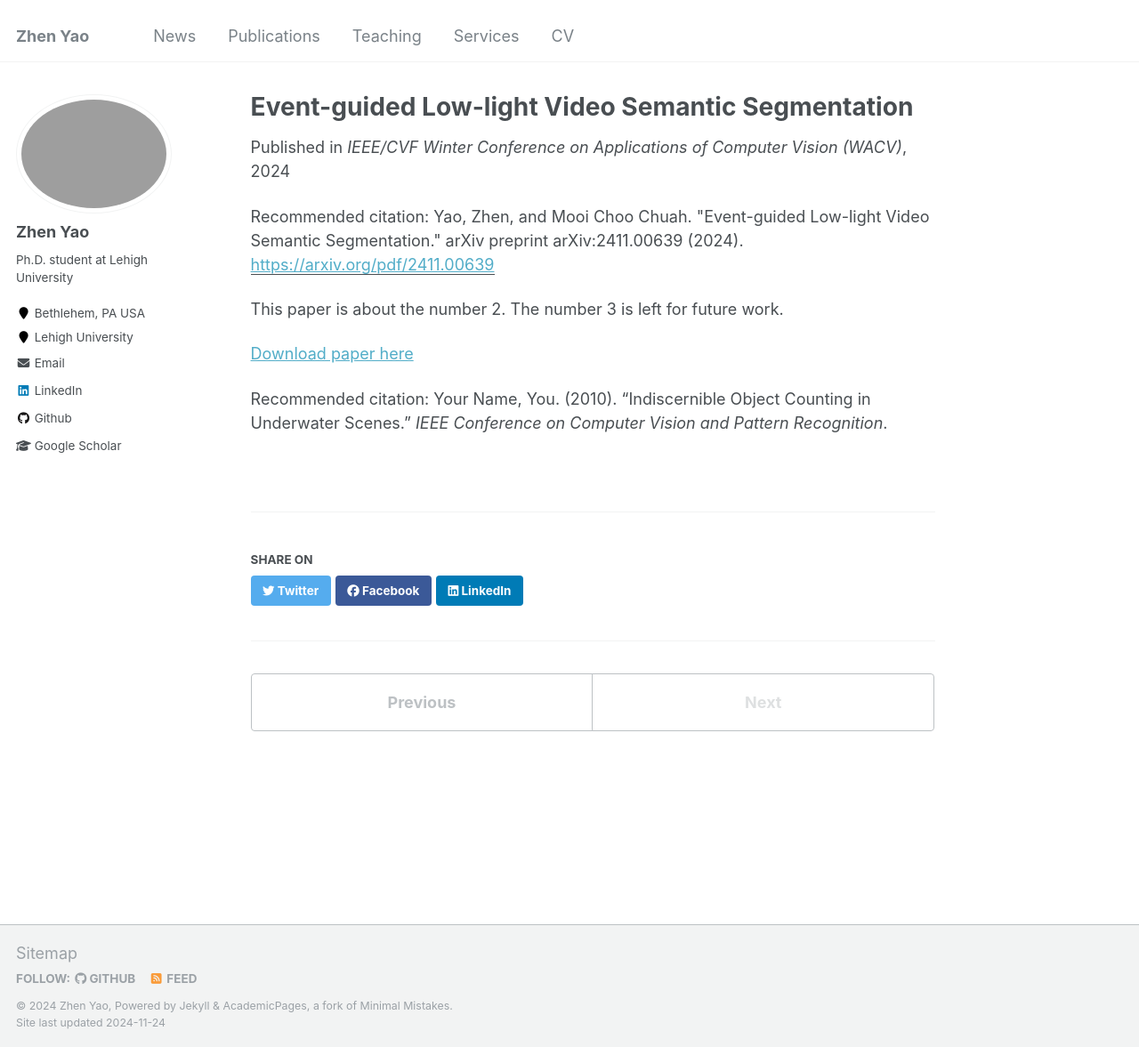
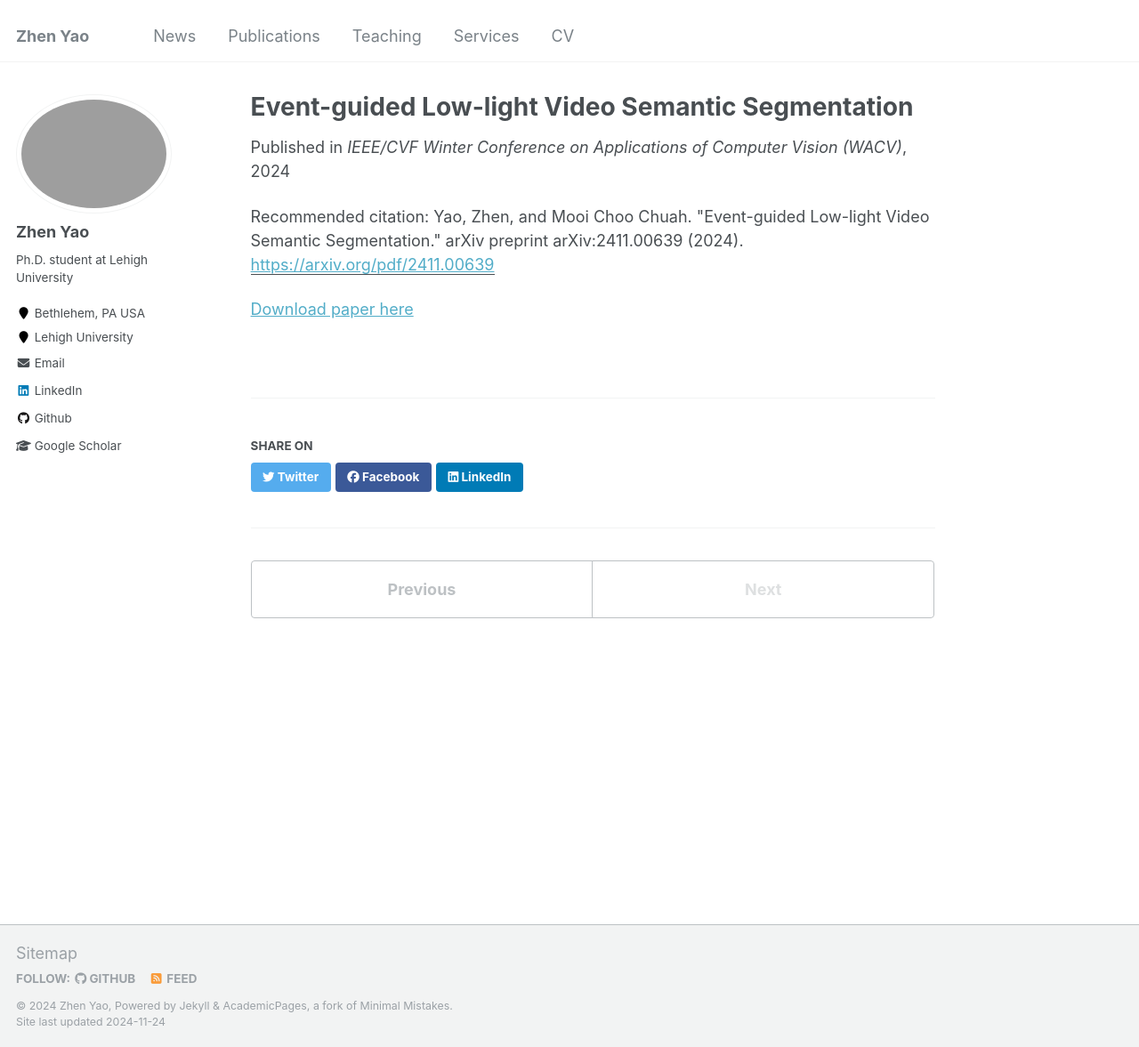
Before and after one commit to zyaocoder/zyaocoder.github.io, a Jekyll site: the page built from _publications/2025_wacv_evsnet.md, in a window 1280 px wide and 1177 px high. Shown: the whole window at 89% size. Built offline with Jekyll 4.4.1, drawn with Linux system fonts in a browser that asks for light colours.

Commit message:
Update 2025_wacv_evsnet.md

```diff
--- a/_publications/2025_wacv_evsnet.md
+++ b/_publications/2025_wacv_evsnet.md
@@ -10,8 +10,5 @@
 citation: 'Yao, Zhen, and Mooi Choo Chuah. "Event-guided Low-light Video Semantic Segmentation." arXiv preprint arXiv:2411.00639 (2024).'
 image: '../images/2025_wacv_evsnet.png'
 ---
-This paper is about the number 2. The number 3 is left for future work.
 
 [Download paper here](https://arxiv.org/pdf/2411.00639)
-
-Recommended citation: Your Name, You. (2010). "Indiscernible Object Counting in Underwater Scenes." <i>IEEE Conference on Computer Vision and Pattern Recognition</i>.
```
